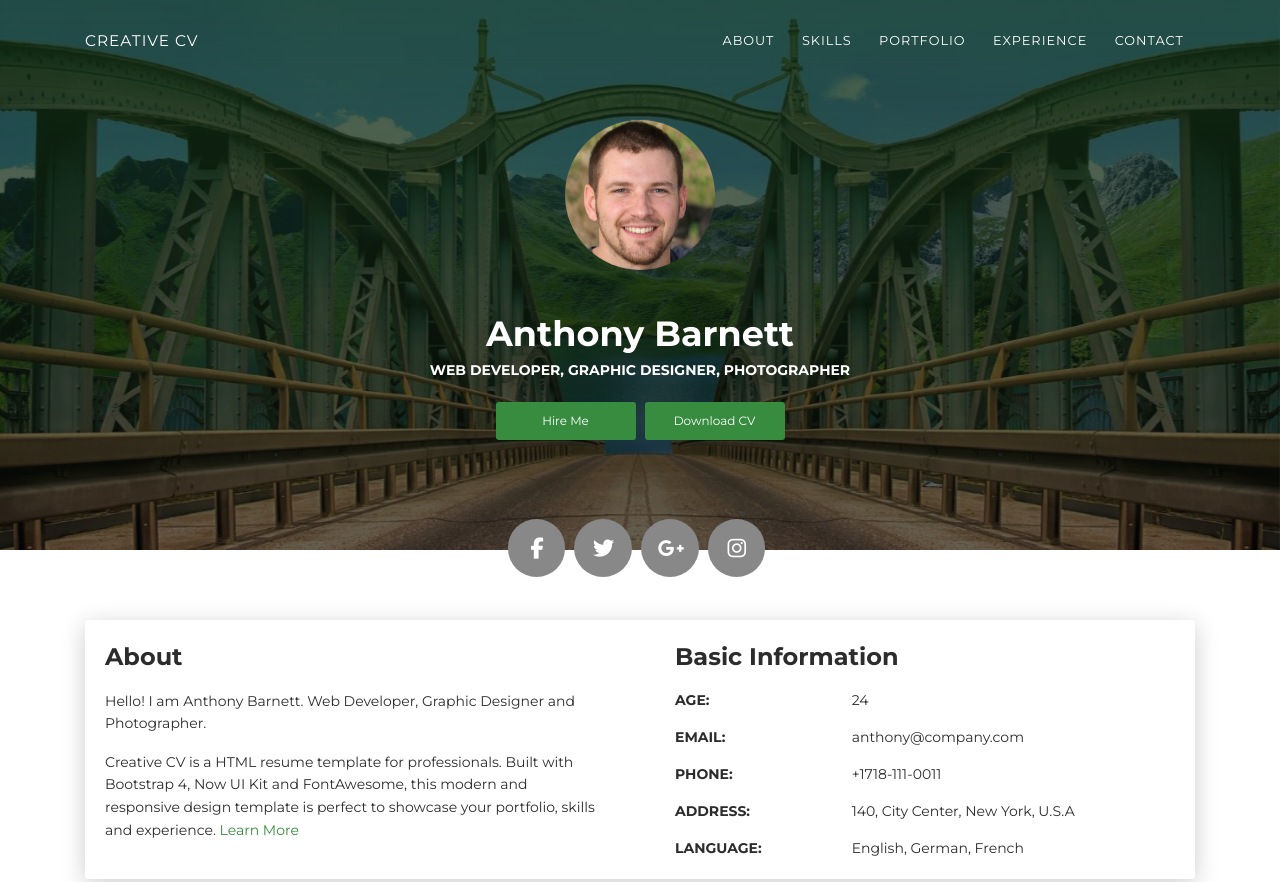
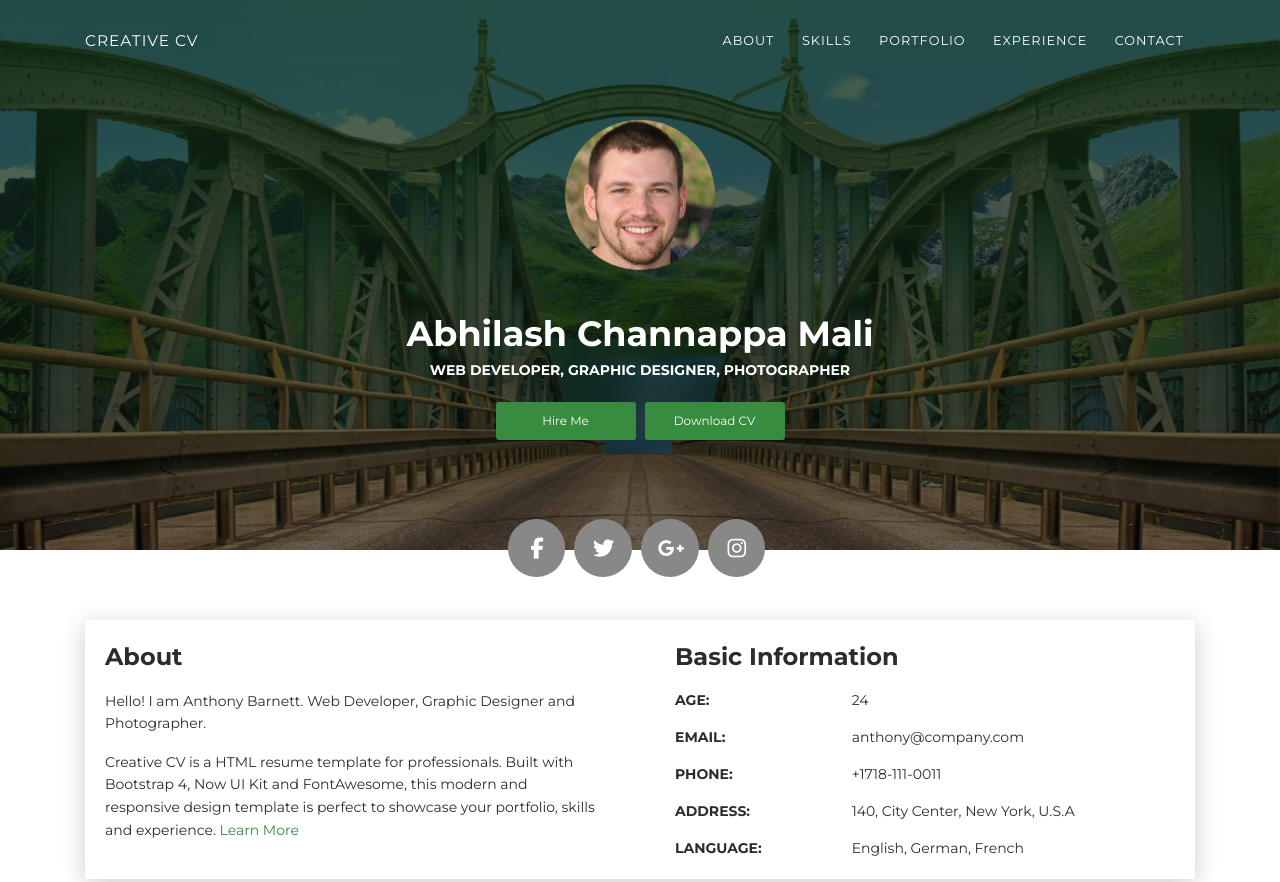
Before and after one commit to Abhimali73/Abhimali73.github.io, a plain HTML site: page index.html in a window 1280 px wide. Shown: the top 882 px of the page. Drawn offline with Linux system fonts and the light colour scheme.

Commit message:
Update index.html

```diff
--- a/index.html
+++ b/index.html
@@ -49,7 +49,7 @@
       <div class="container">
         <div class="content-center">
           <div class="cc-profile-image"><a href="#"><img src="images/anthony.jpg" alt="Image"/></a></div>
-          <div class="h2 title">Anthony Barnett</div>
+          <div class="h2 title">Abhilash Channappa Mali</div>
           <p class="category text-white">Web Developer, Graphic Designer,  Photographer</p><a class="btn btn-primary smooth-scroll mr-2" href="#contact" data-aos="zoom-in" data-aos-anchor="data-aos-anchor">Hire Me</a><a class="btn btn-primary" href="#" data-aos="zoom-in" data-aos-anchor="data-aos-anchor">Download CV</a>
         </div>
       </div>
```
